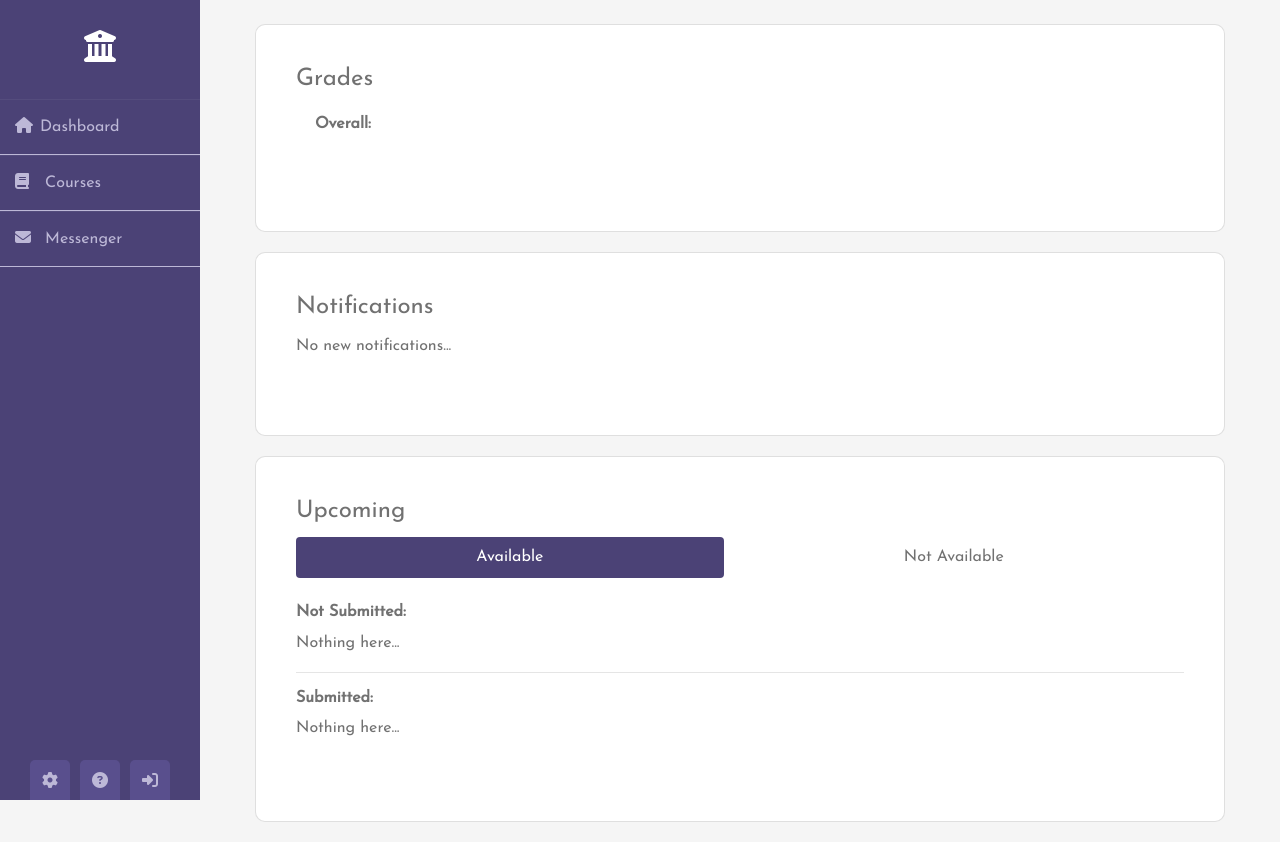
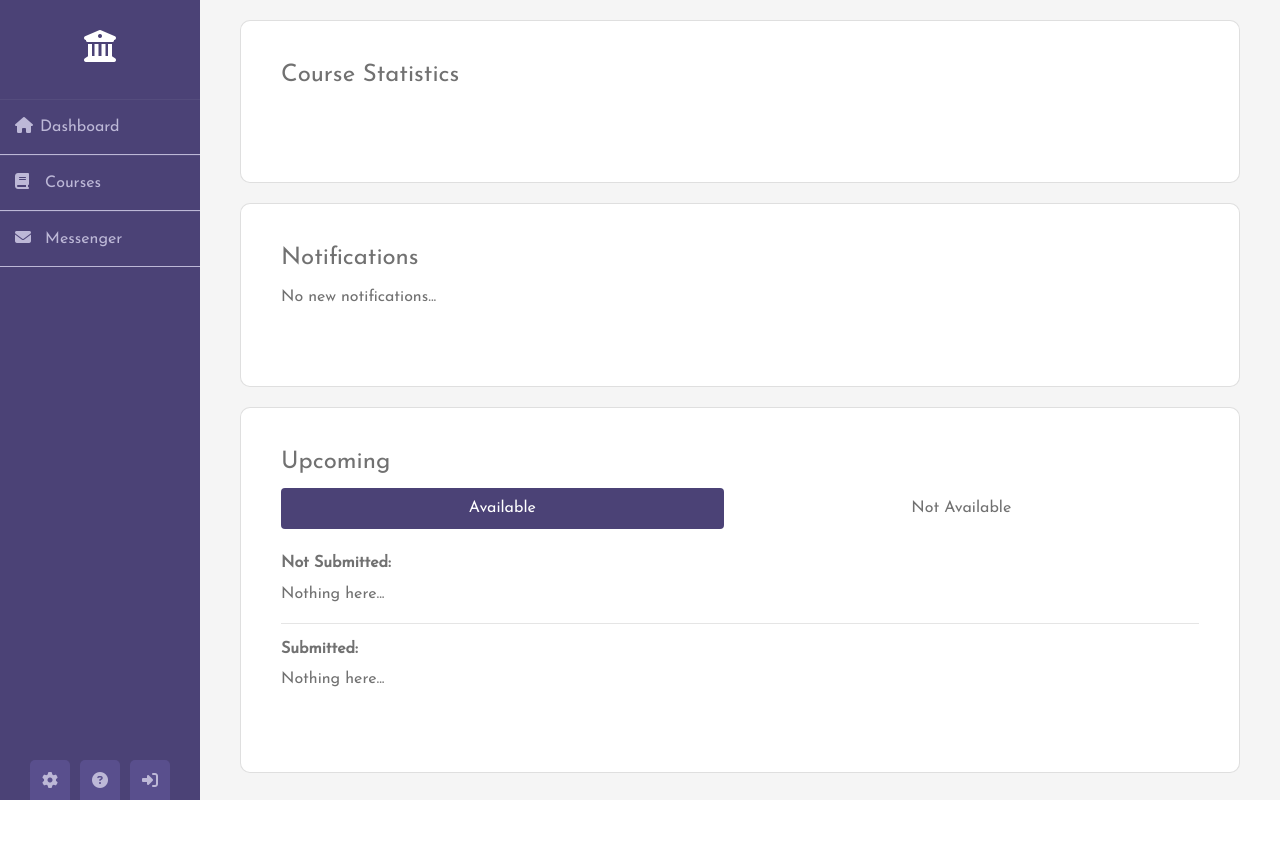
Before and after one commit to justinpitera/Tally, a Django app: template dashboard/templates/dashboard/dashboard.html in a window 1280 px wide. After the commit the page ends 800 px from the top, so only its background shows below. Run offline with Django 5.2, Linux system fonts and the light colour scheme; the template is opened without the code that fills it, so the values that code supplies are empty; some libraries are stand-ins or nearby versions.

Commit message:
fixed template: dashboard. grade card

```diff
--- a/dashboard/templates/dashboard/dashboard.html
+++ b/dashboard/templates/dashboard/dashboard.html
@@ -6,33 +6,16 @@
 <!-- Student view -->
 {% if not is_instructor %}
 <body>
-  <div class="container mt-4">
-    <!-- Grades Card -->
+  <!-- Statistics Card -->
 <div class="card card-style">
-      <div class="card-body">
-        <h4 class="card-title">Grades</h4>
-        <!-- Grades container -->
-        <div class="grades-container" style="display: flex; flex-wrap: wrap; justify-content: flex-start;">
-          <!-- Overall grade  -->
-          <div class="grade-item" style="flex: 0 1 22%; margin: 1%; text-align: center;">
-            <h6 style="text-align: left; margin-left: 10px;"><b>Overall:</b></h6>
-            {% if overall_average_grade %}
-            <div class="progress blue" data-grade="{{ overall_average_grade|floatformat:"2"}}">
-            <span class="progress-left">
-            <span class="progress-bar"></span>
-            </span>
-            <span class="progress-right">
-            <span class="progress-bar"></span>
-            </span>
-            <div class="progress-value"></div>
-          </div>
-        </div>
-        {% else %}
-        {% endif %}
+<div class="card-body" >
+<h4 class="card-title">Course Statistics</h4>
 <!-- generated course grades -->
-        {% for course_grade in student_average_grades_per_course %}
-        <div class="grade-item" style="flex: 0 1 22%; margin: 1%; text-align: center;">
-          <h6 style="text-align: left; margin-left: 10px;">{{course_grade.course_name|truncatechars:20}}:</h6>
+<div class="row">
+  {% for course_grade in average_grades_per_course %}
+  <div class="col-md-4">
+    <div class="grade-item">
+      <h6>{{course_grade.course_name|truncatechars:20}}:</h6>
       <div class="progress blue" data-grade="{{course_grade.average_grade|floatformat:2}}">
         <span class="progress-left">
           <span class="progress-bar"></span>
@@ -43,8 +26,12 @@
         <div class="progress-value"></div>
       </div>
     </div>
+  </div>
+  {% if forloop.counter|divisibleby:4 and not forloop.last %}
+</div>
+<div class="row">
+  {% endif %}
   {% endfor %}
-      </div>
 </div>
 </div>
   </div>
@@ -168,9 +155,11 @@
 <div class="card-body" >
 <h4 class="card-title">Course Statistics</h4>
 <!-- generated course grades -->
+<div class="row">
   {% for course_grade in average_grades_per_course %}
-                <div class="grade-item" style="flex: 0 1 22%; margin: 1%; text-align: center;">
-                  <h6 style="text-align: left; margin-left: 10px;">{{course_grade.course_name|truncatechars:20}}:</h6>
+  <div class="col-md-4">
+    <div class="grade-item">
+      <h6>{{course_grade.course_name|truncatechars:20}}:</h6>
       <div class="progress blue" data-grade="{{course_grade.average_grade|floatformat:2}}">
         <span class="progress-left">
           <span class="progress-bar"></span>
@@ -181,7 +170,14 @@
         <div class="progress-value"></div>
       </div>
     </div>
+  </div>
+  {% if forloop.counter|divisibleby:4 and not forloop.last %}
+</div>
+<div class="row">
+  {% endif %}
   {% endfor %}
+</div>
+
 </div>
 </div>
 
```
Lines whose indentation alone changed are shown as unchanged.
